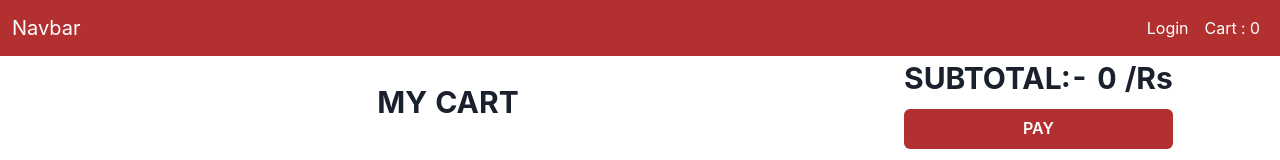
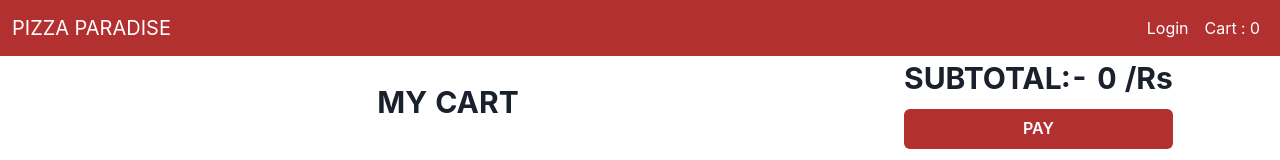
Before and after one commit to piyusha2001/OIBSIP_Pizza-delivery-app, a React (Create React App) app in the folder client/: page /cart in a window 1280 px wide. Shown: the top 160 px of the page. Built offline with nearby package versions, Linux system fonts and the light colour scheme.

Commit message:
changed navbar name

```diff
--- a/client/src/Components/Navbar/Navbar.jsx
+++ b/client/src/Components/Navbar/Navbar.jsx
@@ -7,7 +7,9 @@ export default function Navbar() {
 	return (
 		<nav className='navbar navbar-expand-lg navbar-dark custom-navbar  '>
 			<div className='container-fluid'>
-				<a className='navbar-brand'>Navbar</a>
+				<a className='navbar-brand' href='/'>
+					PIZZA PARADISE
+				</a>
 				<button
 					className='navbar-toggler'
 					type='button'
```
